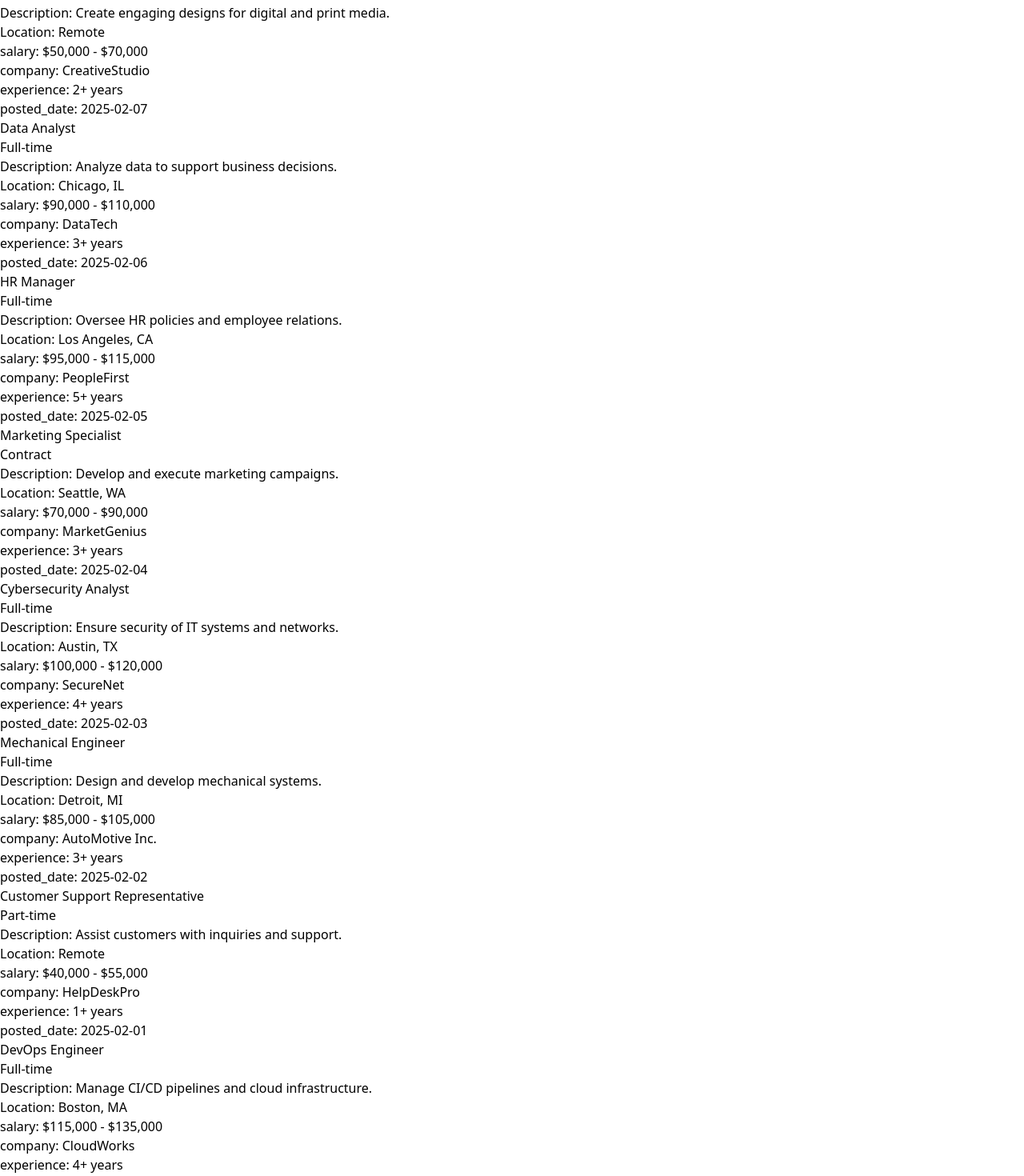
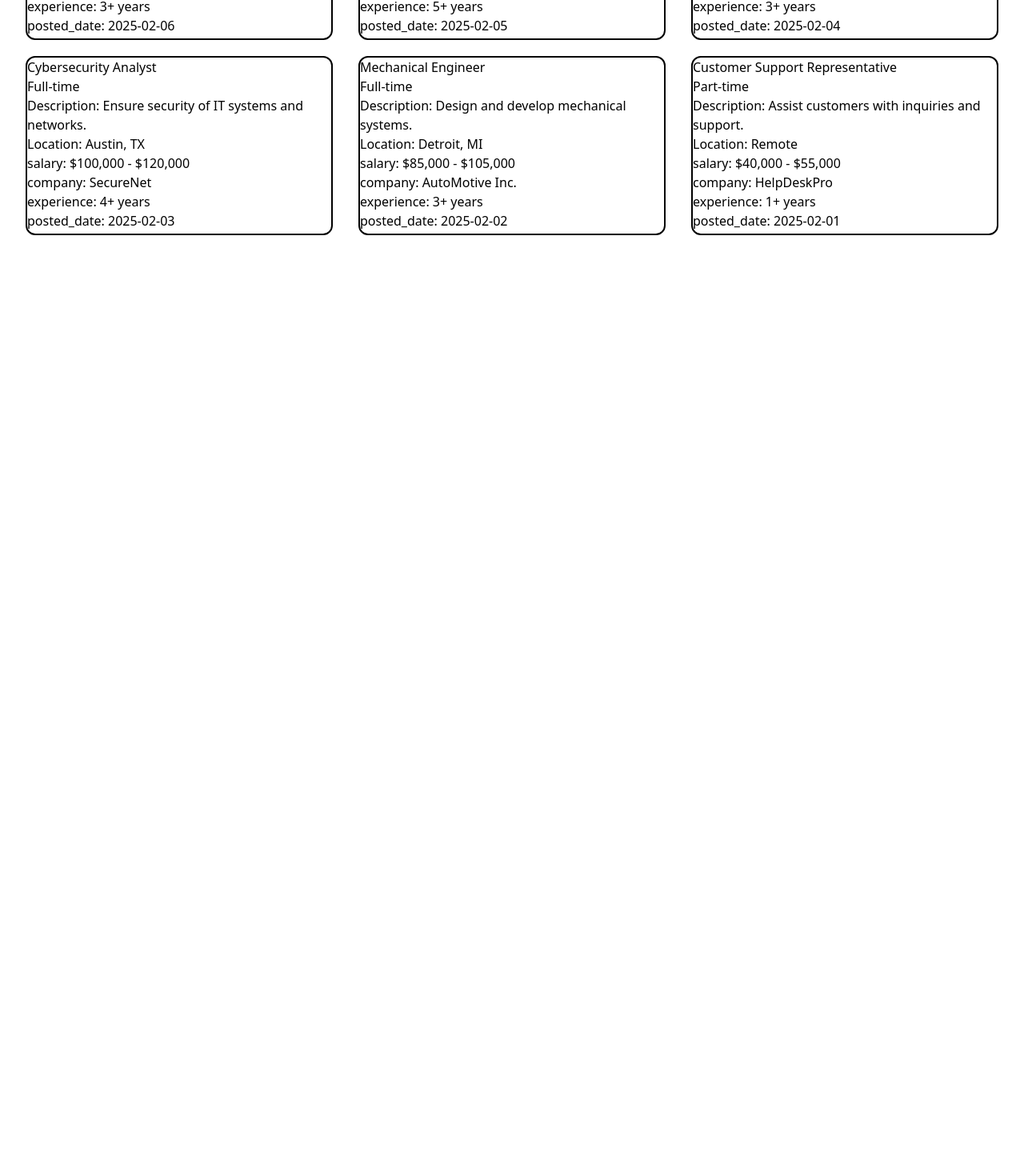
Before and after one commit to AlexAinea/Job_App, a React (Vite) app in the folder job_app/: page / in a window 1280 px wide. Shown: the part 1252-2722 px from the top of the page at 80% size. After the commit the page ends 1556 px from the top, so only its background shows below. Built offline with nearby package versions, Linux system fonts and the light colour scheme.

Commit message:
Jobs styling done - ehhhhh

```diff
--- a/job_app/src/components/JobListings.jsx
+++ b/job_app/src/components/JobListings.jsx
@@ -5,7 +5,8 @@
   return (
     <div>
         <h1/>Jobs:
-        {jobData.jobs.map((job) => (<div key={job.id} className='rounded-sm'>
+        <div className='flex flex-row justify-evenly flex-wrap'>
+            {jobData.jobs.map((job) => (<div key={job.id} className='rounded-xl border-2 h-56 w-96 my-2.5'>
                 <h2>{job.title}</h2>
                 <p>{job.type}</p>
                 <p>Description: {job.description}</p>
@@ -16,6 +17,7 @@
                 <p>posted_date: {job.posted_date}</p>
             </div>))}
         </div>
+    </div>
   )
 }
 
--- a/job_app/src/data/jobs.json
+++ b/job_app/src/data/jobs.json
@@ -98,17 +98,6 @@
         "company": "HelpDeskPro",
         "experience": "1+ years",
         "posted_date": "2025-02-01"
-      },
-      {
-        "id": 10,
-        "title": "DevOps Engineer",
-        "type": "Full-time",
-        "description": "Manage CI/CD pipelines and cloud infrastructure.",
-        "location": "Boston, MA",
-        "salary": "$115,000 - $135,000",
-        "company": "CloudWorks",
-        "experience": "4+ years",
-        "posted_date": "2025-01-31"
       }
     ]
   }
```
Lines whose indentation alone changed are shown as unchanged.
